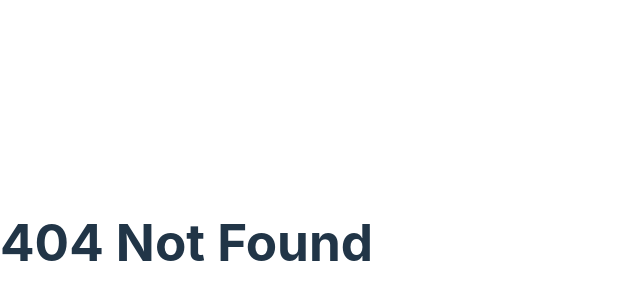
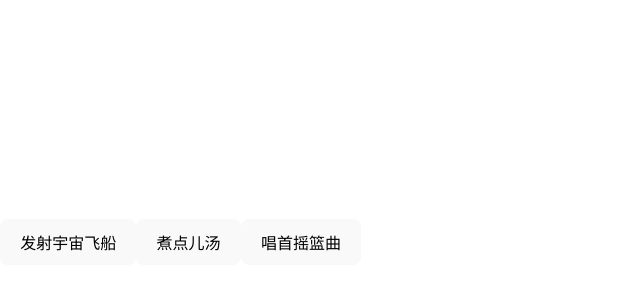
Before and after one commit to xiaozhuoya/learn-react, a React (Vite) app: page /rocket in a window 1280 px wide. Before the commit this address had no page. Shown: the part 158-458 px from the top of the page, without its empty margins (0-640 px from the left). Built offline with nearby package versions, Linux system fonts and the light colour scheme.

Commit message:
✨ feat: Rocket launching

```diff
--- /dev/null
+++ b/src/pages/rocket/index.tsx
@@ -0,0 +1,36 @@
+import { useRef } from "react";
+
+function DebouncedButton({ onClick, children }: { onClick: () => void; children: React.ReactNode }) {
+  const timeoutRef = useRef<number | null>(null);
+
+  return (
+    <button
+      onClick={() => {
+        if (timeoutRef.current !== null) {
+          clearTimeout(timeoutRef.current);
+        }
+        timeoutRef.current = setTimeout(() => {
+          onClick();
+        }, 1000);
+      }}
+    >
+      {children}
+    </button>
+  );
+}
+
+export default function Dashboard() {
+  return (
+    <>
+      <DebouncedButton onClick={() => alert("宇宙飞船已发射！")}>
+        发射宇宙飞船
+      </DebouncedButton>
+      <DebouncedButton onClick={() => alert("汤煮好了！")}>
+        煮点儿汤
+      </DebouncedButton>
+      <DebouncedButton onClick={() => alert("摇篮曲唱完了！")}>
+        唱首摇篮曲
+      </DebouncedButton>
+    </>
+  );
+}
--- a/src/routes/index.tsx
+++ b/src/routes/index.tsx
@@ -22,12 +22,17 @@ import TodoList from "@/pages/todo-list/index"
 import SendEmails from "@/pages/send-emails/index";
 import ImagesList from "@/pages/images-list/index";
 import SendUndo from "@/pages/send-undo/index";
+import Rocket from "@/pages/rocket/index";
 
 // 路由配置数组
 const RouteConfig: RouteObject[] = [
   {
     path: "/",
     element: <Home />,
+  },
+  {
+    path: "/rocket",
+    element: <Rocket />,
   },
   {
     path: "/send-undo",
```
